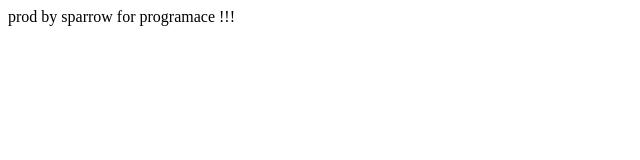
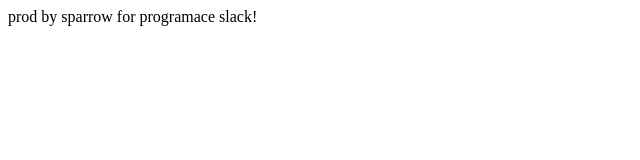
Before and after one commit to ivorobey/firebase_gitaction_slack_ci-cd, a plain HTML site: page index.html in a window 1280 px wide. Shown: the full height of the page, 0-640 px from the left. Drawn offline with Linux system fonts and the light colour scheme.

Commit message:
slacktest

```diff
--- a/index.html
+++ b/index.html
@@ -5,6 +5,6 @@
     <title>prod page</title>
   </head>
   <body>
-    prod by sparrow for programace !!!
+    prod by sparrow for programace slack!
   </body>
 </html>
```
